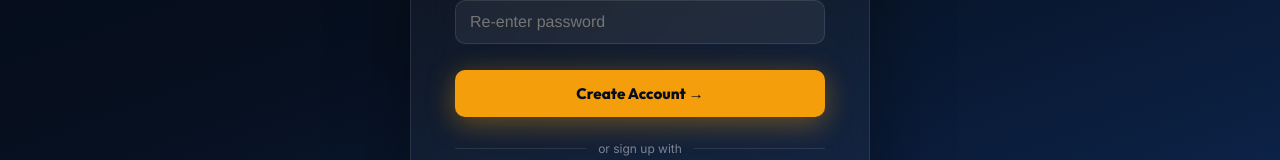
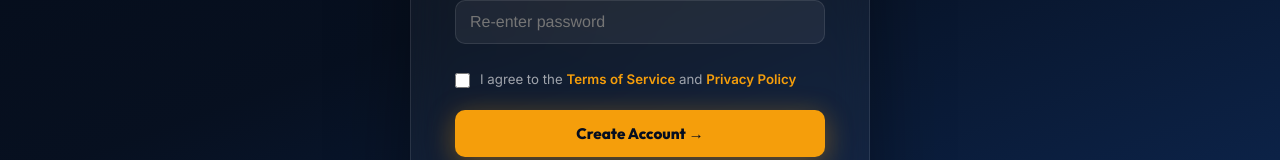
Before and after one commit to fabianalexia/Room8, a React (Vite) app in the folder room8-frontend/: page /register in a window 1280 px wide. Shown: the part 599-759 px from the top of the page. Built offline with nearby package versions, Linux system fonts and the light colour scheme; no server answers.

Commit message:
feat: require terms and privacy policy agreement on signup

```diff
--- a/room8-frontend/src/pages/RegisterPage.jsx
+++ b/room8-frontend/src/pages/RegisterPage.jsx
@@ -26,6 +26,7 @@ export default function RegisterPage() {
   });
   const [loading, setLoading] = useState(false);
   const [err, setErr] = useState("");
+  const [agreedToTerms, setAgreedToTerms] = useState(false);
   const [slowMsg, setSlowMsg] = useState(false);
 
   const update = (e) => setForm((f) => ({ ...f, [e.target.name]: e.target.value }));
@@ -40,6 +41,7 @@ export default function RegisterPage() {
   const submit = async (e) => {
     e.preventDefault();
     setErr("");
+    if (!agreedToTerms) { setErr("You must agree to the Terms of Service and Privacy Policy to create an account."); return; }
     if (form.password !== form.confirm_password) { setErr("Passwords do not match."); return; }
     if (form.password.length < 8) { setErr("Password must be at least 8 characters."); return; }
     setLoading(true);
@@ -237,6 +239,29 @@ export default function RegisterPage() {
             )}
           </div>
 
+          {/* Terms & Privacy checkbox */}
+          <label style={{
+            display: "flex", alignItems: "flex-start", gap: 10,
+            marginBottom: 20, cursor: "pointer",
+          }}>
+            <input
+              type="checkbox"
+              checked={agreedToTerms}
+              onChange={(e) => setAgreedToTerms(e.target.checked)}
+              style={{ marginTop: 3, accentColor: GOLD, width: 15, height: 15, flexShrink: 0, cursor: "pointer" }}
+            />
+            <span style={{ fontSize: "0.83rem", color: "rgba(255,255,255,0.6)", fontFamily: BF, lineHeight: 1.5 }}>
+              I agree to the{" "}
+              <Link to="/terms" target="_blank" style={{ color: GOLD, fontWeight: 600, textDecoration: "none" }}>
+                Terms of Service
+              </Link>
+              {" "}and{" "}
+              <Link to="/privacy" target="_blank" style={{ color: GOLD, fontWeight: 600, textDecoration: "none" }}>
+                Privacy Policy
+              </Link>
+            </span>
+          </label>
+
           <style>{`@keyframes r8spin{to{transform:rotate(360deg)}}`}</style>
           <button type="submit" disabled={loading} style={{
             width: "100%", padding: "14px",
@@ -333,9 +358,6 @@ export default function RegisterPage() {
           </Link>
         </p>
 
-        <p style={{ textAlign: "center", marginTop: 10, fontSize: "0.7rem", color: "rgba(255,255,255,0.18)", lineHeight: 1.5, fontFamily: BF }}>
-          By creating an account you agree to our Terms of Service and Privacy Policy.
-        </p>
       </div>
     </div>
   );
```
